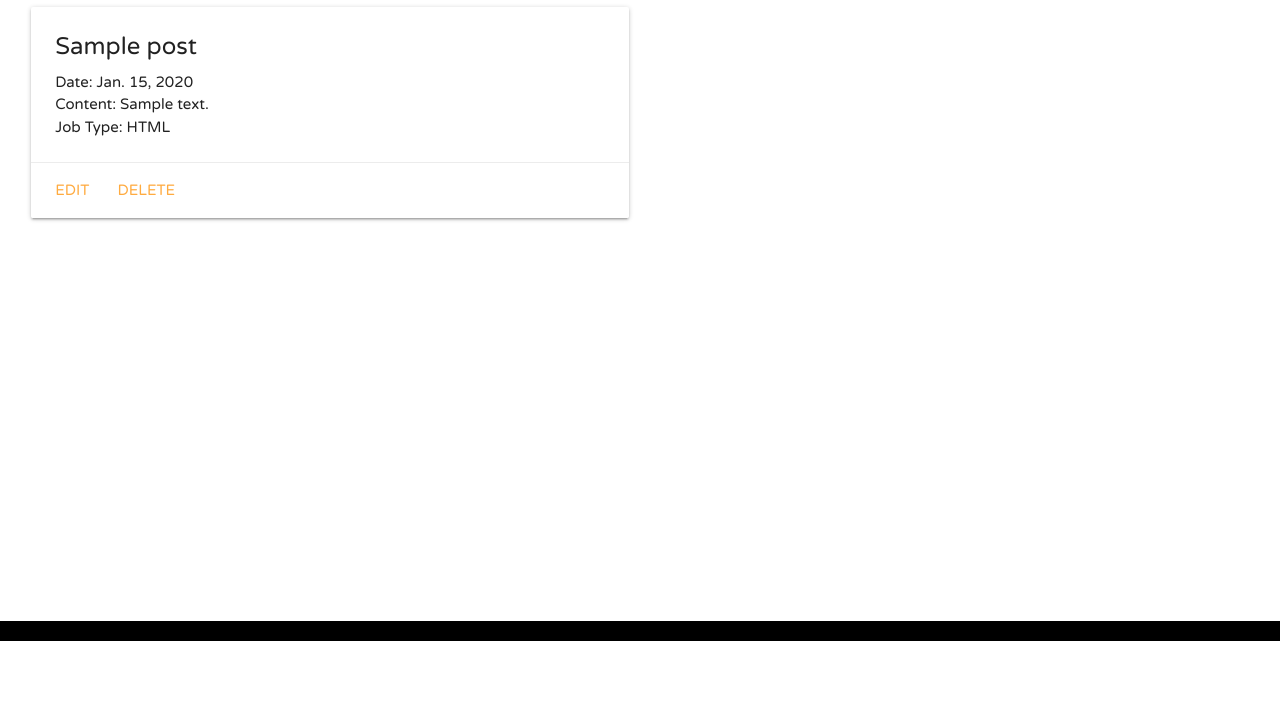
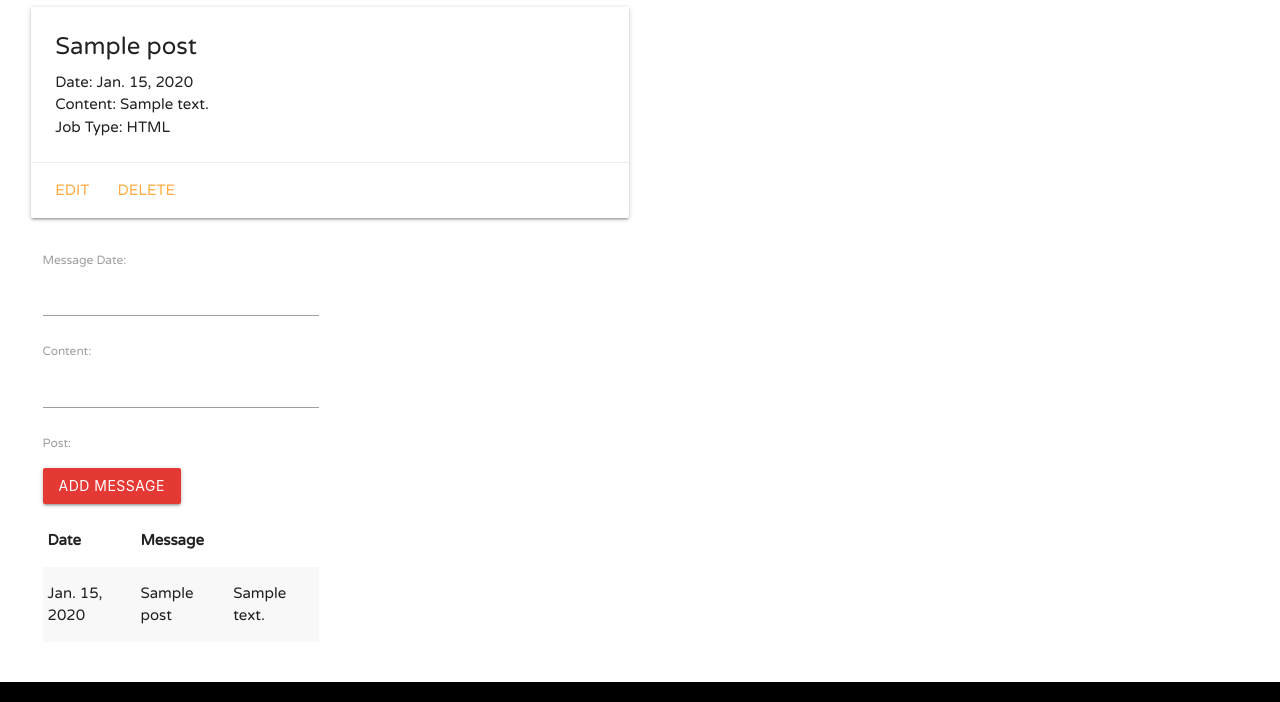
Before and after one commit to ChrisChroma/Assemblr, a Django app: template main_app/templates/posts/detail.html in a window 1280 px wide. Shown: the part 159-861 px from the top of the page. Before the commit the page ends 800 px from the top, so only its background shows below. Run offline with Django 3.2, Linux system fonts and the light colour scheme; the template is opened without the code that fills it: values that come from a table or form of the project are taken from there, others are empty; tables that the repository leaves empty hold one stand-in row (values such as "Sample post").

Commit message:
message form

```diff
--- a/main_app/templates/posts/detail.html
+++ b/main_app/templates/posts/detail.html
@@ -19,6 +19,28 @@
         <a href="{% url 'posts_delete' post.id %}">Delete</a>
       </div>
     </div>
+    <div class="col s6">
+    <form action="{% url 'add_message' post.id %}" method="post">
+    {% csrf_token %}
+    {{ message_form.as_p }}
+            <input type="submit" class="btn" value="Add Message">
+  </form>
+    <table class="striped">
+      <thead>
+        <tr><th>Date</th><th>Message</th></tr>
+      </thead>
+      <tbody>
+        {% for message in post.message_set.all %}
+          <tr>
+            <td>{{message.date}}</td>
+            <td>{{message.post}}</td>
+            <td>{{message.content}}</td>
+          </tr>
+        {% endfor %}
+      </tbody>
+    </table>
+  </div>
+</div>
 
 
 {% endblock %}
```
Also changed, not shown: main_app/templates/posts/index.html (+2 -34 lines).
